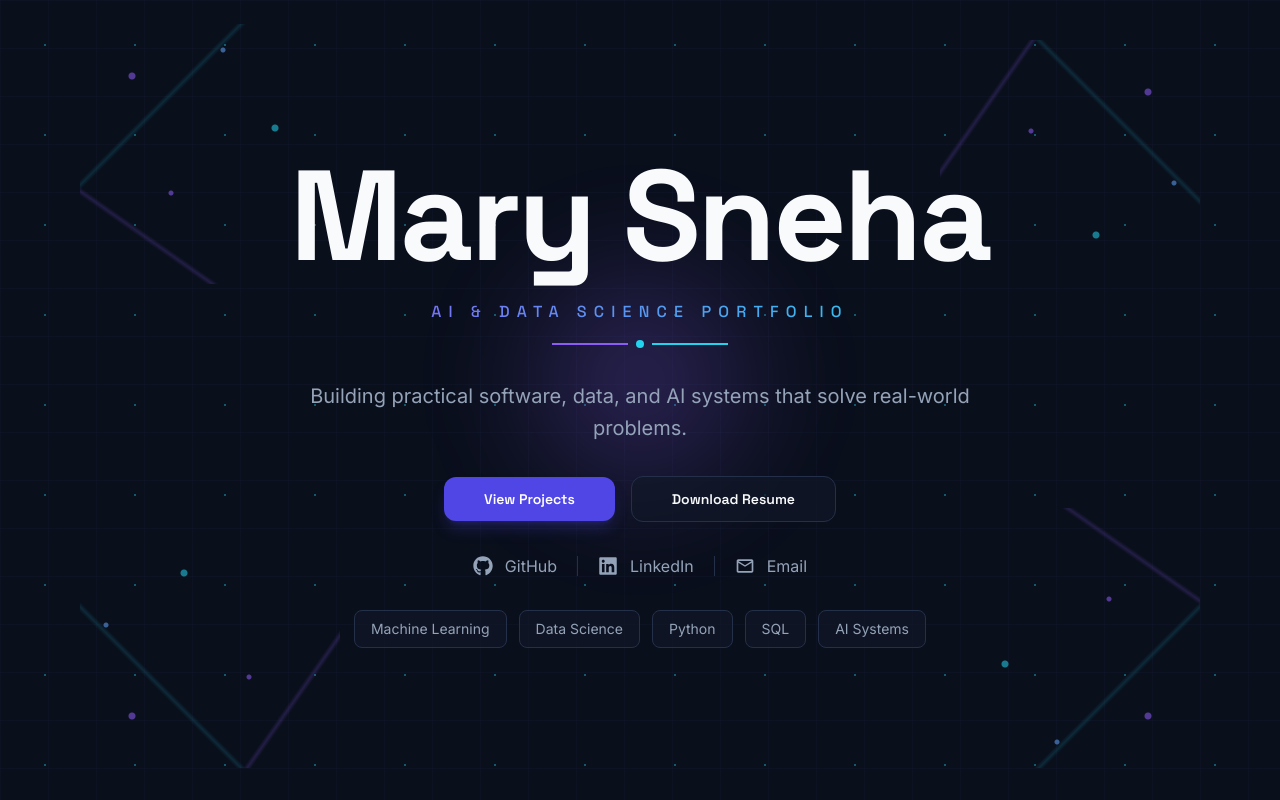
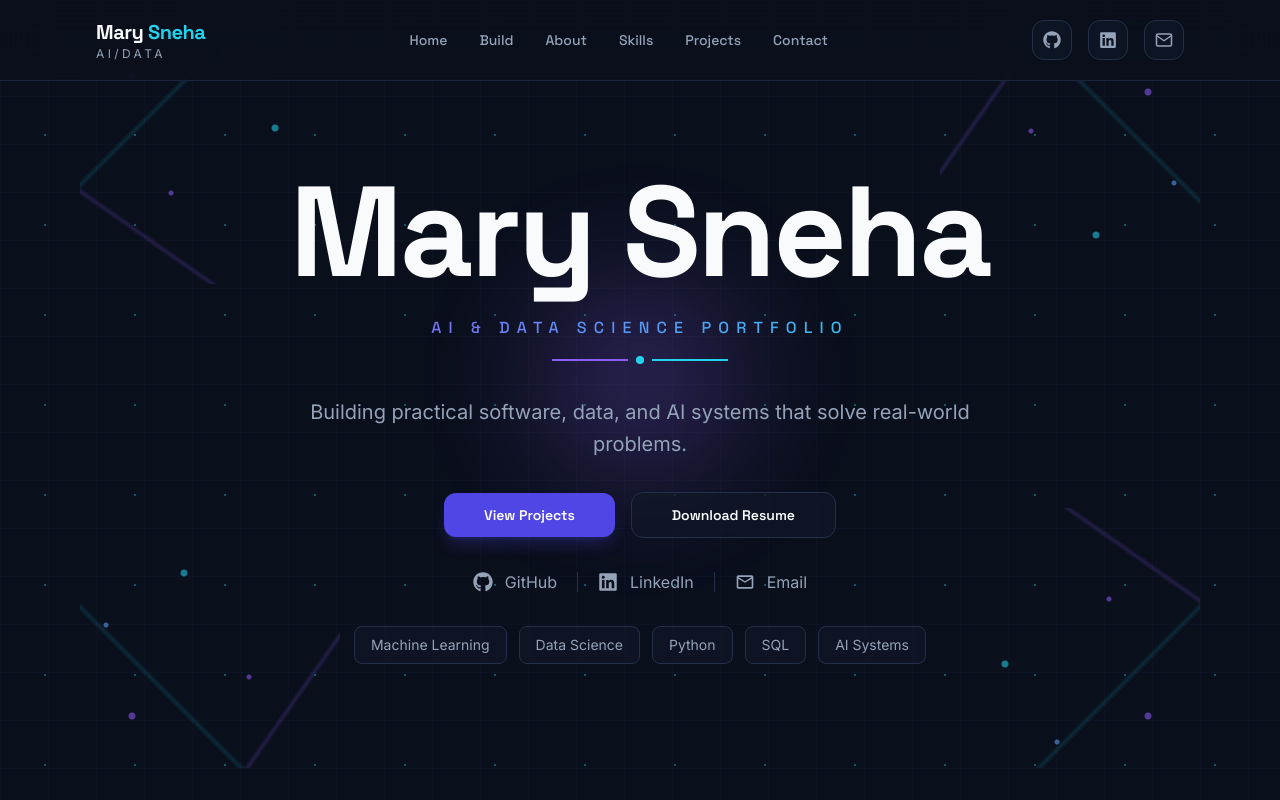
Before and after one commit to Marysneha-jeyakumar/mary-sneha-portfolio, a Next.js app: page / in a window 1280 px wide. Shown: the top 800 px of the page. Built offline with nearby package versions, Linux system fonts and the light colour scheme.

Commit message:
Add responsive navbar and layout polish

```diff
--- a/app/globals.css
+++ b/app/globals.css
@@ -85,3 +85,47 @@ body {
   filter: blur(40px);
   pointer-events: none;
 }
+
+/* Better anchor scrolling with fixed navbar */
+section[id] {
+  scroll-margin-top: 96px;
+}
+
+/* Prevent accidental horizontal scroll */
+html,
+body {
+  overflow-x: hidden;
+}
+
+/* Better text selection */
+::selection {
+  background: rgba(34, 211, 238, 0.25);
+  color: #f8fafc;
+}
+
+/* Better form font */
+input,
+textarea,
+button {
+  font: inherit;
+}
+
+/* Subtle page divider helper */
+.section-divider {
+  height: 1px;
+  width: 100%;
+  background: linear-gradient(
+    90deg,
+    transparent,
+    rgba(34, 211, 238, 0.28),
+    rgba(139, 92, 246, 0.28),
+    transparent
+  );
+}
+
+/* Better mobile readability */
+@media (max-width: 640px) {
+  .section-container {
+    width: min(100% - 24px, 1120px);
+  }
+}
--- a/app/page.tsx
+++ b/app/page.tsx
@@ -1,3 +1,4 @@
+import Navbar from "@/components/layout/Navbar";
 import AboutSection from "@/components/sections/AboutSection";
 import ContactSection from "@/components/sections/ContactSection";
 import HeroSection from "@/components/sections/HeroSection";
@@ -5,14 +6,24 @@ import ProjectsSection from "@/components/sections/ProjectsSection";
 import SkillsSection from "@/components/sections/SkillsSection";
 import WhatIBuildSection from "@/components/sections/WhatIBuildSection";
 
+function Divider() {
+  return <div className="section-container section-divider" />;
+}
+
 export default function Home() {
   return (
     <main className="hero-bg network-pattern min-h-screen overflow-hidden bg-[#0A0F1C] text-[#F8FAFC]">
+      <Navbar />
       <HeroSection />
+      <Divider />
       <WhatIBuildSection />
+      <Divider />
       <AboutSection />
+      <Divider />
       <SkillsSection />
+      <Divider />
       <ProjectsSection />
+      <Divider />
       <ContactSection />
     </main>
   );
--- /dev/null
+++ b/src/components/layout/Navbar.tsx
@@ -0,0 +1,136 @@
+"use client";
+
+import { useState } from "react";
+import { FaGithub, FaLinkedin } from "react-icons/fa";
+import { FiMail, FiMenu, FiX } from "react-icons/fi";
+
+const navLinks = [
+  { label: "Home", href: "#home" },
+  { label: "Build", href: "#build" },
+  { label: "About", href: "#about" },
+  { label: "Skills", href: "#skills" },
+  { label: "Projects", href: "#projects" },
+  { label: "Contact", href: "#contact" },
+];
+
+const socialLinks = [
+  {
+    label: "GitHub",
+    href: "https://github.com/MARY101102",
+    icon: FaGithub,
+  },
+  {
+    label: "LinkedIn",
+    href: "https://linkedin.com/in/mary-sneha",
+    icon: FaLinkedin,
+  },
+  {
+    label: "Email",
+    href: "mailto:jeyakumarsneha21@gmail.com",
+    icon: FiMail,
+  },
+];
+
+export default function Navbar() {
+  const [isOpen, setIsOpen] = useState(false);
+
+  return (
+    <header className="fixed left-0 top-0 z-50 w-full border-b border-[#24304A]/70 bg-[#0A0F1C]/80 backdrop-blur-xl">
+      <nav className="section-container flex h-20 items-center justify-between px-4">
+        {/* Logo */}
+        <a href="#home" className="group">
+          <p className="font-heading text-xl font-bold tracking-tight text-[#F8FAFC]">
+            Mary <span className="text-[#22D3EE]">Sneha</span>
+          </p>
+          <p className="text-xs uppercase tracking-[0.28em] text-[#94A3B8]">
+            AI/Data
+          </p>
+        </a>
+
+        {/* Desktop nav */}
+        <div className="hidden items-center gap-8 lg:flex">
+          {navLinks.map((link) => (
+            <a
+              key={link.label}
+              href={link.href}
+              className="font-heading text-sm font-medium text-[#94A3B8] transition hover:text-[#22D3EE]"
+            >
+              {link.label}
+            </a>
+          ))}
+        </div>
+
+        {/* Desktop social icons */}
+        <div className="hidden items-center gap-4 lg:flex">
+          {socialLinks.map((item) => {
+            const Icon = item.icon;
+
+            return (
+              <a
+                key={item.label}
+                href={item.href}
+                target={item.href.startsWith("mailto:") ? undefined : "_blank"}
+                rel={item.href.startsWith("mailto:") ? undefined : "noreferrer"}
+                aria-label={item.label}
+                className="flex h-10 w-10 items-center justify-center rounded-xl border border-[#24304A] bg-[#111827]/70 text-[#94A3B8] transition hover:border-[#22D3EE] hover:text-[#22D3EE]"
+              >
+                <Icon className="text-lg" />
+              </a>
+            );
+          })}
+        </div>
+
+        {/* Mobile button */}
+        <button
+          type="button"
+          onClick={() => setIsOpen((current) => !current)}
+          className="flex h-11 w-11 items-center justify-center rounded-xl border border-[#24304A] bg-[#111827]/80 text-[#F8FAFC] lg:hidden"
+          aria-label="Toggle navigation menu"
+        >
+          {isOpen ? <FiX className="text-xl" /> : <FiMenu className="text-xl" />}
+        </button>
+      </nav>
+
+      {/* Mobile menu */}
+      {isOpen ? (
+        <div className="border-t border-[#24304A] bg-[#0A0F1C]/95 px-4 py-5 backdrop-blur-xl lg:hidden">
+          <div className="section-container space-y-4">
+            {navLinks.map((link) => (
+              <a
+                key={link.label}
+                href={link.href}
+                onClick={() => setIsOpen(false)}
+                className="block rounded-xl border border-[#24304A] bg-[#111827]/60 px-4 py-3 font-heading text-sm font-medium text-[#CBD5E1] transition hover:border-[#22D3EE] hover:text-[#22D3EE]"
+              >
+                {link.label}
+              </a>
+            ))}
+
+            <div className="flex items-center gap-3 pt-2">
+              {socialLinks.map((item) => {
+                const Icon = item.icon;
+
+                return (
+                  <a
+                    key={item.label}
+                    href={item.href}
+                    target={
+                      item.href.startsWith("mailto:") ? undefined : "_blank"
+                    }
+                    rel={
+                      item.href.startsWith("mailto:") ? undefined : "noreferrer"
+                    }
+                    aria-label={item.label}
+                    className="flex h-11 w-11 items-center justify-center rounded-xl border border-[#24304A] bg-[#111827]/70 text-[#94A3B8] transition hover:border-[#22D3EE] hover:text-[#22D3EE]"
+                  >
+                    <Icon className="text-lg" />
+                  </a>
+                );
+              })}
+            </div>
+          </div>
+        </div>
+      ) : null}
+    </header>
+  );
+}
--- a/src/components/sections/HeroSection.tsx
+++ b/src/components/sections/HeroSection.tsx
@@ -25,8 +25,7 @@ export default function HeroSection() {
   return (
     <section
       id="home"
-      className="section-container relative flex min-h-screen items-center justify-center overflow-hidden px-4 py-20"
-    >
+className="section-container relative flex min-h-screen items-center justify-center overflow-hidden px-4 pb-20 pt-32 md:pt-28"    >
       {/* Soft center glow */}
       <div className="soft-glow left-1/2 top-1/4 -translate-x-1/2" />
 
```
